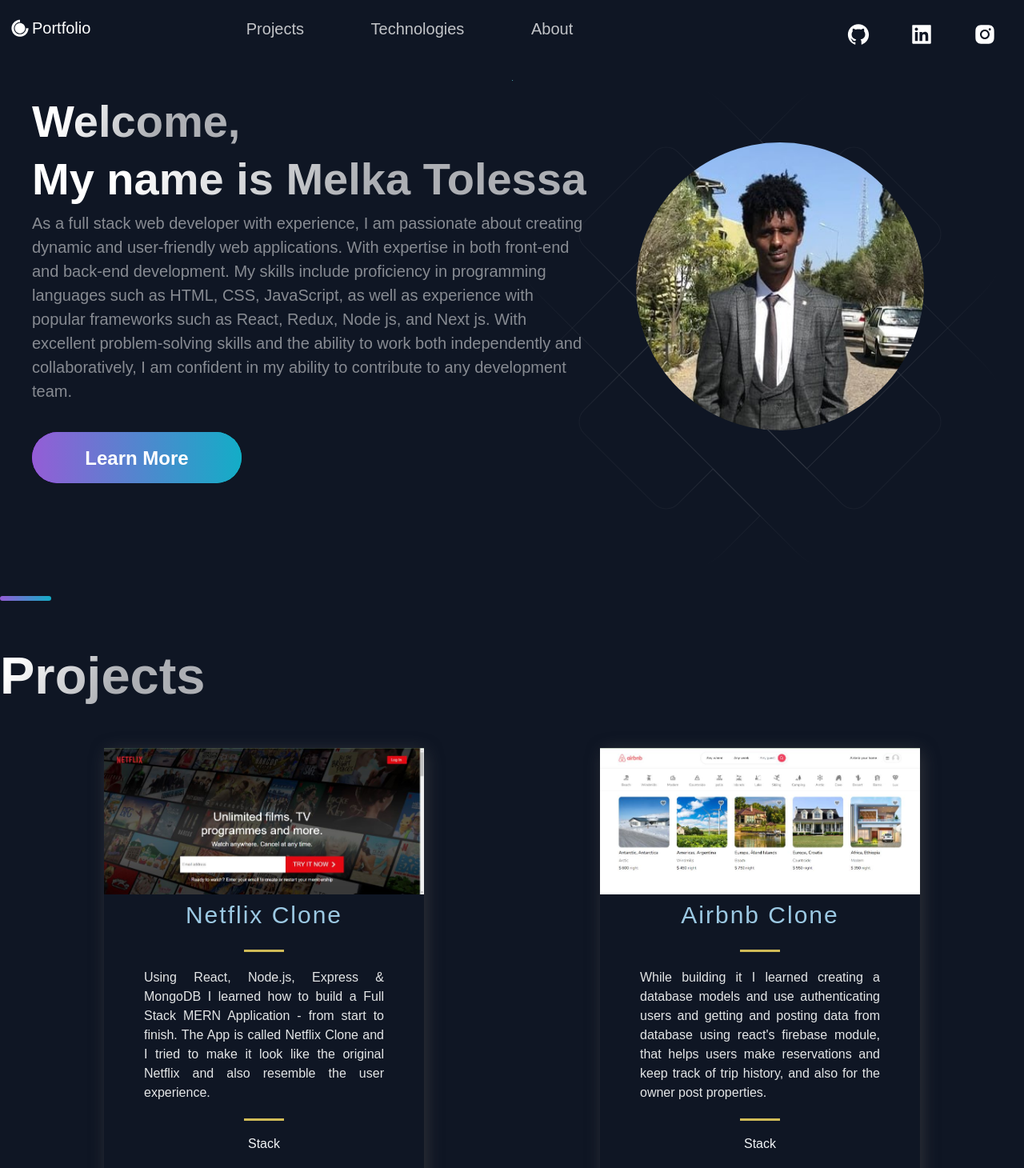
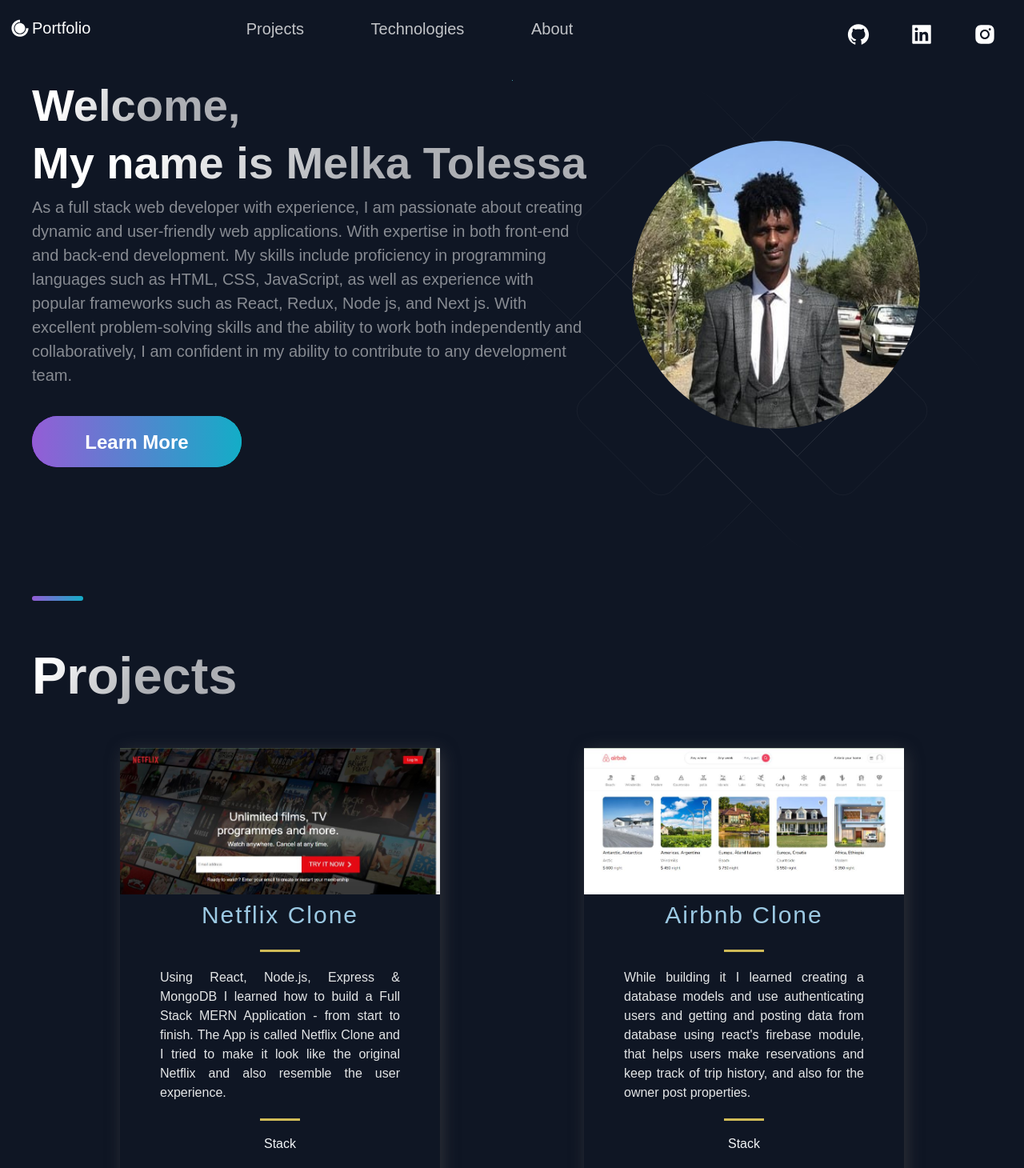
Before and after one commit to Melka1/Portfolio, a Next.js app: page / in a window 1280 px wide. Shown: the top 1460 px of the page at 80% size. Built offline with nearby package versions, Linux system fonts and the light colour scheme.

Commit message:
update changes

```diff
--- a/src/app/components/BackgrooundAnimation/BackgroundAnimation.js
+++ b/src/app/components/BackgrooundAnimation/BackgroundAnimation.js
@@ -1,5 +1,6 @@
 import React from 'react';
 import Image from 'next/image';
+import img from '../../../../public/photo.jpg'
 
 const BackgroundAnimation = () => (
   <div style={{position:'relative'}}>
@@ -360,7 +361,7 @@
         </linearGradient>
       </defs>
     </svg>
-    <Image style={{position:'absolute', top:"12.5%",left:'25%', borderRadius:'50%', height:'360px', width:'360px'}} src={require('../../../../public/photo.jpg')} alt='profile-pic' />
+    <Image style={{position:'absolute', top:"12.5%",left:'25%', borderRadius:'50%', height:'360px', width:'360px'}} src={img} alt='profile-pic' />
   </div>
 );
 
--- a/src/app/components/Hero/Hero.js
+++ b/src/app/components/Hero/Hero.js
@@ -7,7 +7,7 @@
 import { LeftSection } from './HeroStyles';
 
 const Hero = (props) => (
-  <Section>
+  <Section nopadding>
     <LeftSection>
       <SectionTitle>
         Welcome,
--- a/src/app/components/Projects/Projects.js
+++ b/src/app/components/Projects/Projects.js
@@ -7,7 +7,7 @@
 import { projects } from '../../constants/constants';
 
 const Projects = () => (
-  <Section nopadding id='projects'>
+  <Section id='projects'>
     <SectionDivider/>
     <SectionTitle main>Projects</SectionTitle>
     <GridContainer>
--- a/src/app/styles/GlobalComponents/index.js
+++ b/src/app/styles/GlobalComponents/index.js
@@ -4,7 +4,7 @@
 export const Section = styled.section`
   display: ${(props) => props.grid ? "grid" : "flex" };
   flex-direction: ${(props) => props.row ? "row" : "column" };
-  padding: ${(props) => props.nopadding ? "0" : "20px 20px" } ;
+  padding: ${(props) => props.nopadding ? "0" : "20px 40px" } ;
   margin: 0 auto;
   max-width: 1300px;
   box-sizing: content-box;
@@ -13,7 +13,7 @@
   grid-template-columns: 1fr 1fr;
 
   @media ${(props) => props.theme.breakpoints.md} {
-    padding: 24px 48px 0;
+    padding: 16px 32px;
     flex-direction: column;
   }
 
```
